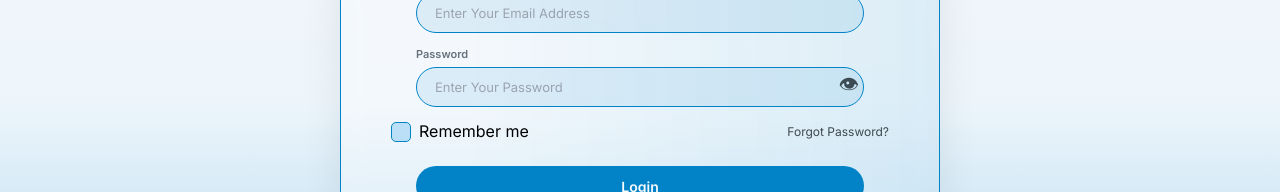
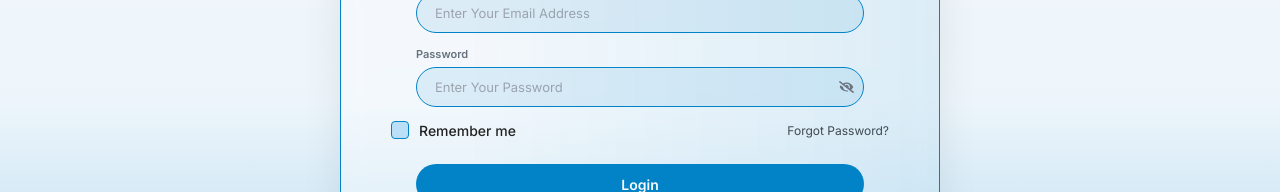
Before and after one commit to shanialy/freedom-smile, a React (Vite) app: page / in a window 1280 px wide. Shown: the part 339-531 px from the top of the page. Built offline with nearby package versions, Linux system fonts and the light colour scheme.

Commit message:
Improve login page UI and update dashboard styles - cursor

```diff
--- a/index.html
+++ b/index.html
@@ -2,7 +2,7 @@
 <html lang="en">
   <head>
     <meta charset="UTF-8" />
-    <link rel="icon" type="image/svg+xml" href="/favicon.svg" />
+    <link rel="icon" type="image/svg+xml" href="/src/assets/logo.png" />
     <meta name="viewport" content="width=device-width, initial-scale=1.0" />
     <title>Freedom Smile</title>
   </head>
--- a/src/pages/Dashboard.css
+++ b/src/pages/Dashboard.css
@@ -202,6 +202,7 @@ margin-bottom: -5px;
   margin-right: 40px;
   margin-top: -8px;
   margin-bottom: 40px;
+  cursor:pointer;
   border-radius:20px;
 }
 
@@ -538,6 +539,7 @@ th,td{
 
 .add-now-btn:hover {
   background: #0270ab;
+  cursor:pointer;
 }
 
 .close-btn{
@@ -565,9 +567,11 @@ th,td{
 .close-btn svg{
   font-size:11px;
   display:block;
+  cursor:pointer;
 }
 .close-btn:hover {
   background: #02689e;
+  cursor:pointer;
 }
 
 /* =========================
--- a/src/pages/Login.css
+++ b/src/pages/Login.css
@@ -115,24 +115,48 @@ margin-top: 20px;
   position: relative;
 }
 
-/* EYE BUTTON */
-.eye-btn {
-  position: absolute;
-  right: 20px;
-  top: 50%;
-  transform: translateY(-50%);
-
-  border: none;
-  background: transparent;
-
-  cursor: pointer;
-  font-size: 20px;
-  opacity: 0.7;
-  transition: opacity 0.2s;
+/* PASSWORD WRAPPER */
+.password-wrapper{
+    position:relative !important;
 }
 
-.eye-btn:hover {
-  opacity: 1;
+/* EYE BUTTON */
+.login-eye-btn{
+    position:absolute !important;
+    top:50% !important;
+    right:18px !important;
+
+    transform:translateY(-50%) !important;
+
+    width:32px !important;
+    height:32px !important;
+
+    display:flex !important;
+    align-items:center !important;
+    justify-content:center !important;
+
+    border:none !important;
+    background:transparent !important;
+    cursor:pointer !important;
+
+    color:#6b7280 !important;
+    font-size:18px !important;
+    padding:0 !important;
+    margin:0 !important;
+    z-index:10 !important;
+
+    transition:0.2s ease !important;
+}
+
+.login-eye-btn:hover{
+    color:#0383C7 !important;
+}
+
+.login-eye-btn svg{
+    display:block !important;
+    width:20px !important;
+    height:20px !important;
+    margin-right: 17px;
 }
 
 /* OPTIONS ROW */
@@ -145,54 +169,76 @@ margin-top: 20px;
   margin-bottom: 25px;
 }
 
-/* REMEMBER ME */
-.remember input {
-  display: none;
+/* LOGIN REMEMBER */
+
+.login-remember-wrap{
+    display:flex !important;
+    align-items:center !important;
+    justify-content:center !important;
+    gap:10px !important;
+    cursor:pointer !important;
+    user-select:none !important;
 }
 
-.checkmark {
-  width: 20px !important;
-  height: 20px !important;
-
-  border: 1.5px solid #0383C7 !important;
-  border-radius: 5px;
-
-  background: #7bc4f273;
-
-  display: inline-block;
-  position: relative;
-
-  margin-right: 8px;
-  margin-bottom: -5px;
-  transition: 0.2s ease;
+.login-remember-input{
+    display:none !important;
 }
 
-/* hover/focus feel */
-.remember:hover .checkmark {
-  box-shadow: 0 0 0 3px rgba(2, 136, 216, 0.1);
+.login-custom-checkbox{
+    width:18px !important;
+    height:18px !important;
+
+    display:flex !important;
+    align-items:center !important;
+    justify-content:center !important;
+
+    position:relative !important;
+
+    background:#7bc4f273 !important;
+    border:1.5px solid #0383C7 !important;
+    border-radius:4px !important;
+
+    flex-shrink:0 !important;
 }
 
-/* checked state */
+.login-custom-checkbox::after{
+    content:"" !important;
+
+    position:absolute !important;
+
+    width:4px !important;
+    height:8px !important;
+
+    border:solid #fff !important;
+    border-width:0 2px 2px 0 !important;
+
+    left:50% !important;
+    top:50% !important;
+
+    transform:translate(-50%,-58%) rotate(45deg) scale(0) !important;
+    transform-origin:center !important;
+}
+
+.login-remember-input:checked + .login-custom-checkbox{
+    background:#0383C7 !important;
+    border-color:#0383C7 !important;
+}
+
+.login-remember-input:checked + .login-custom-checkbox::after{
+    transform:translate(-50%,-58%) rotate(45deg) scale(1) !important;
+}
+
+.login-remember-text{
+    font-size:14px !important;
+    color:#222 !important;
+    font-weight:500 !important;
+}
+/* Checked State */
 .remember input:checked + .checkmark {
   background: #0383C7;
   border-color: #0383C7;
 }
 
-.remember input:checked + .checkmark::after {
-  content: "";
-  position: absolute;
-
-  left: 4px;
-  top: 1px;
-
-  width: 4px;
-  height: 8px;
-
-  border: solid white;
-  border-width: 0 2px 2px 0;
-
-  transform: rotate(45deg);
-}
 
 /* FORGOT PASSWORD */
 .options-row a {
--- a/src/pages/Login.jsx
+++ b/src/pages/Login.jsx
@@ -1,6 +1,7 @@
 import "./Login.css";
 import { useState } from "react";
 import { Link, useNavigate } from "react-router-dom";
+import { FaEye, FaEyeSlash } from "react-icons/fa";
 
 
 function Login() {
@@ -38,21 +39,21 @@ function Login() {
             />
 
             <button
-              type="button"
-              className="eye-btn"
-              onClick={() => setShowPassword(!showPassword)}
-            >
-              👁
-            </button>
+  type="button"
+  className="login-eye-btn"
+  onClick={() => setShowPassword(!showPassword)}
+>
+  {showPassword ? <FaEye /> : <FaEyeSlash />}
+</button>
           </div>
         </div>
 
         <div className="options-row">
-          <label className="remember">
-            <input type="checkbox" />
-            <span className="checkmark"></span>
-            Remember me
-          </label>
+          <label className="login-remember-wrap">
+  <input type="checkbox" className="login-remember-input" />
+  <span className="login-custom-checkbox"></span>
+  <span className="login-remember-text">Remember me</span>
+</label>
 
           <Link to="/ForgotPassword">Forgot Password?</Link>
         </div>
```
